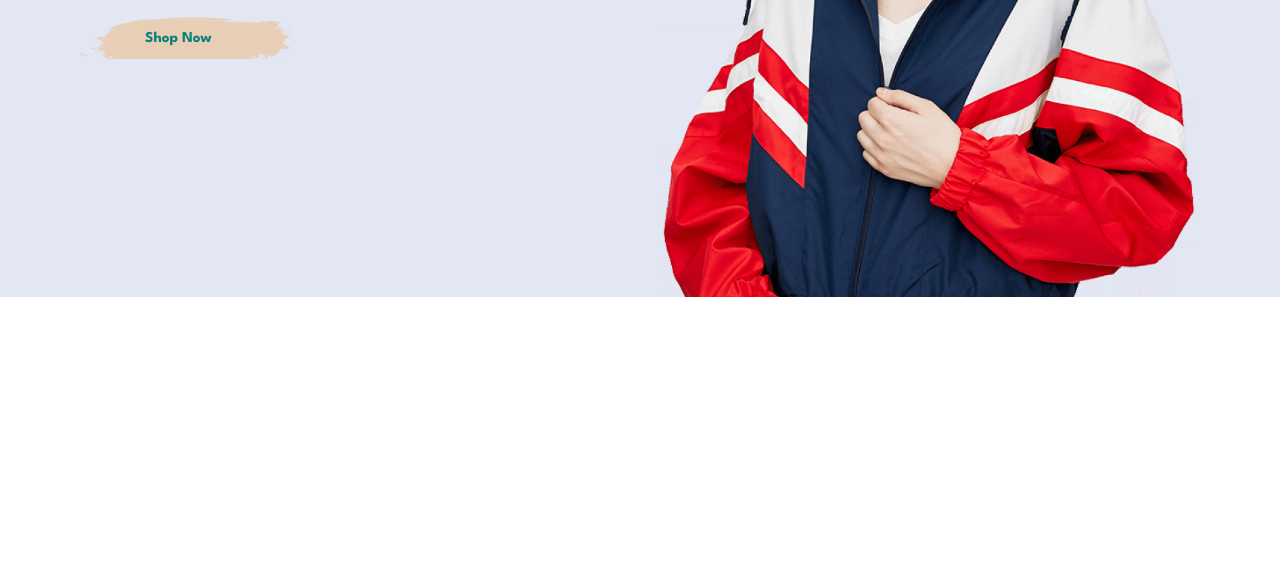
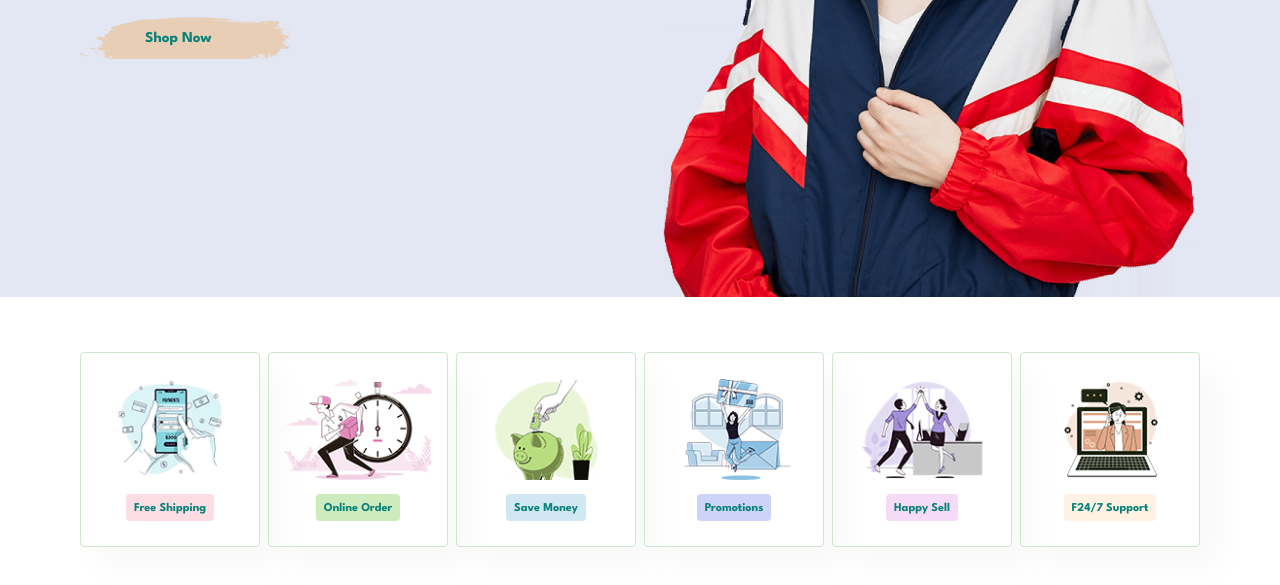
Before and after one commit to mike-piotrowski/estore, a plain HTML site: page estore/index.html in a window 1280 px wide. Shown: the part 507-1092 px from the top of the page. Before the commit the page ends 804 px from the top, so only its background shows below. Drawn offline with Linux system fonts and the light colour scheme.

Commit message:
Added Features Section

```diff
--- a/estore/index.html
+++ b/estore/index.html
@@ -36,6 +36,32 @@
       <p>Save more with coupons & up to 70% off!</p>
       <button>Shop Now</button>
     </section>
+    <section id="feature" class="section-p1">
+      <div class="fe-box">
+        <img src="img/features/f1.png" alt="" />
+        <h6>Free Shipping</h6>
+      </div>
+      <div class="fe-box">
+        <img src="img/features/f2.png" alt="" />
+        <h6>Online Order</h6>
+      </div>
+      <div class="fe-box">
+        <img src="img/features/f3.png" alt="" />
+        <h6>Save Money</h6>
+      </div>
+      <div class="fe-box">
+        <img src="img/features/f4.png" alt="" />
+        <h6>Promotions</h6>
+      </div>
+      <div class="fe-box">
+        <img src="img/features/f5.png" alt="" />
+        <h6>Happy Sell</h6>
+      </div>
+      <div class="fe-box">
+        <img src="img/features/f6.png" alt="" />
+        <h6>F24/7 Support</h6>
+      </div>
+    </section>
 
     <script src="script.js"></script>
   </body>
--- a/estore/style.css
+++ b/estore/style.css
@@ -128,3 +128,58 @@ body {
   font-weight: 700;
   font-size: 15px;
 }
+
+#feature {
+  display: flex;
+  align-items: center;
+  justify-content: space-between;
+  flex-wrap: wrap;
+}
+
+#feature .fe-box {
+  width: 180px;
+  text-align: center;
+  padding: 25px 15px;
+  box-shadow: 20px 20px 34px rgba(0, 0, 0, 0.03);
+  border: 1px solid #cce7d0;
+  border-radius: 4px;
+  margin: 15px 0;
+}
+
+#feature .fe-box:hover {
+  box-shadow: 10px 10px 54px rgba(70, 62, 221, 0.1);
+}
+
+#feature .fe-box img {
+  width: 100%;
+  margin-bottom: 10px;
+}
+
+#feature .fe-box h6 {
+  display: inline-block;
+  padding: 9px 8px 6px 8px;
+  line-height: 1;
+  border-radius: 4px;
+  color: #088178;
+  background-color: #fddde4;
+}
+
+#feature .fe-box:nth-child(2) h6 {
+    background-color: #cdebbc;
+}
+
+#feature .fe-box:nth-child(3) h6 {
+    background-color: #d1e8f2;
+}
+
+#feature .fe-box:nth-child(4) h6 {
+    background-color: #cdd4f8;
+}
+
+#feature .fe-box:nth-child(5) h6 {
+    background-color: #f6dbf6;
+}
+
+#feature .fe-box:nth-child(6) h6 {
+    background-color: #fff2e5;
+}
```
